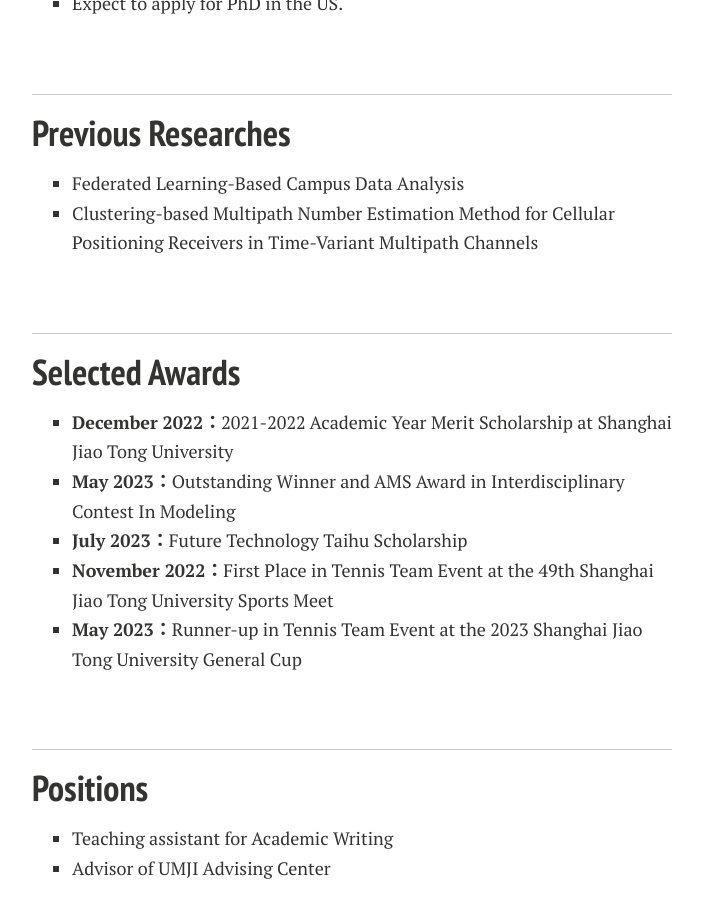
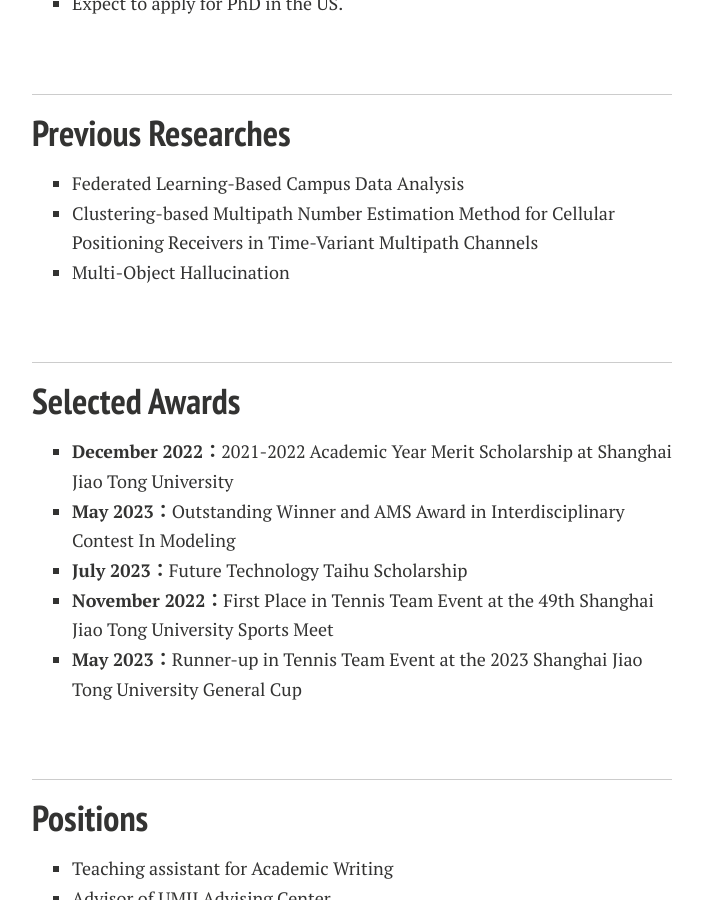
Before and after one commit to xuejunzhang2002/xuejunzhang.github.io, a Jekyll site: the page built from index.md, in a window 1280 px wide and 900 px high, scrolled down 699 px. Shown: the whole window, without its empty margins (288-991 px from the left). Built offline with Jekyll 4.4.1, drawn with Linux system fonts in a browser that asks for light colours; nearby versions of some CDN libraries; comment, search, counter and statistics services are not loaded; a style sheet for code colours, icons or effects is not loaded; our own code applies the rules of GitHub Pages for plain Markdown files.

Commit message:
Update index.md

```diff
--- a/index.md
+++ b/index.md
@@ -28,6 +28,7 @@ I am a junior majoring in **Electrical and Computer Engineering** at Shanghai Ji
 
 - Federated Learning-Based Campus Data Analysis
 - Clustering-based Multipath Number Estimation Method for Cellular Positioning Receivers in Time-Variant Multipath Channels
+- Multi-Object Hallucination
 
 <br>
 
```
